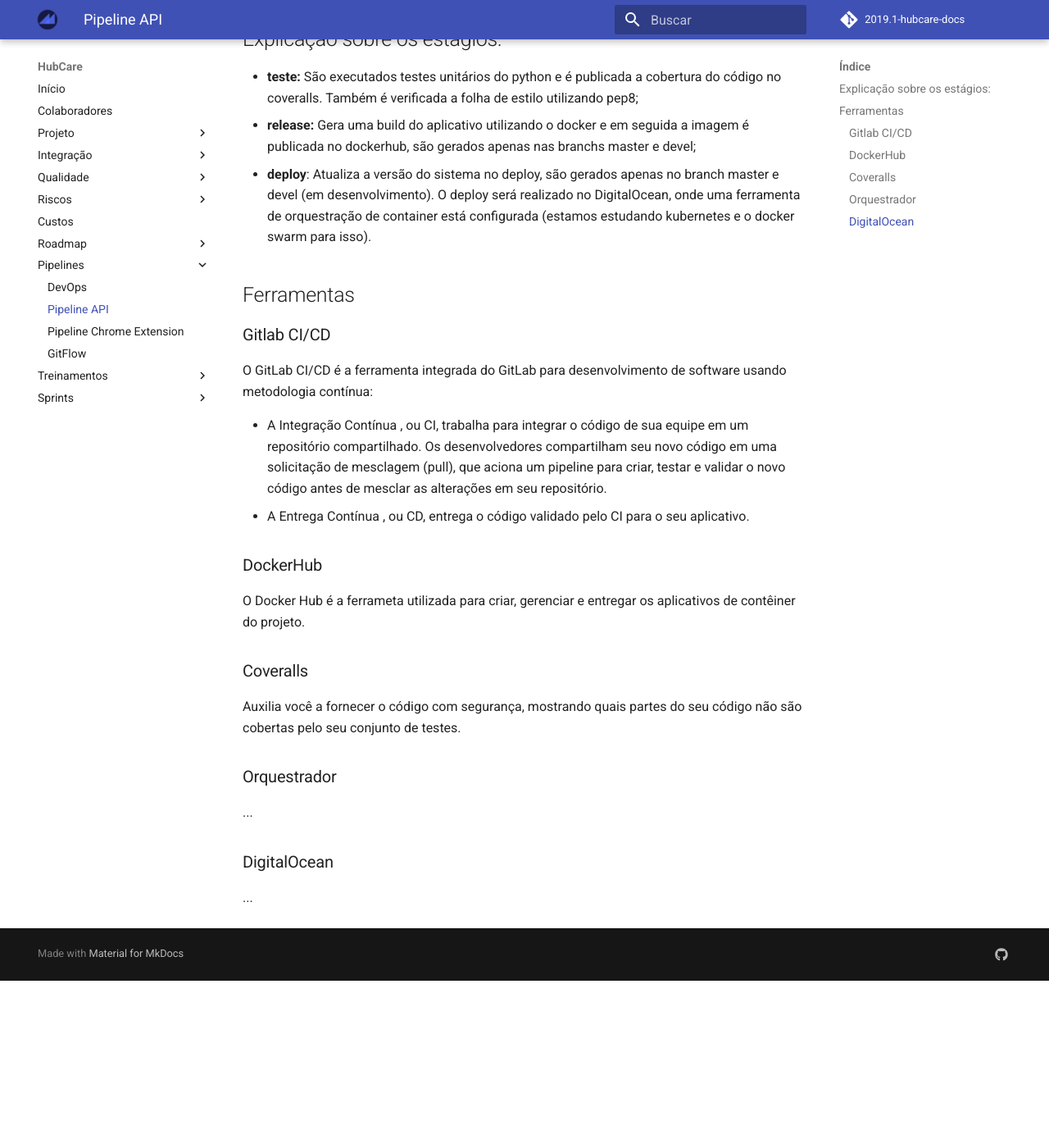
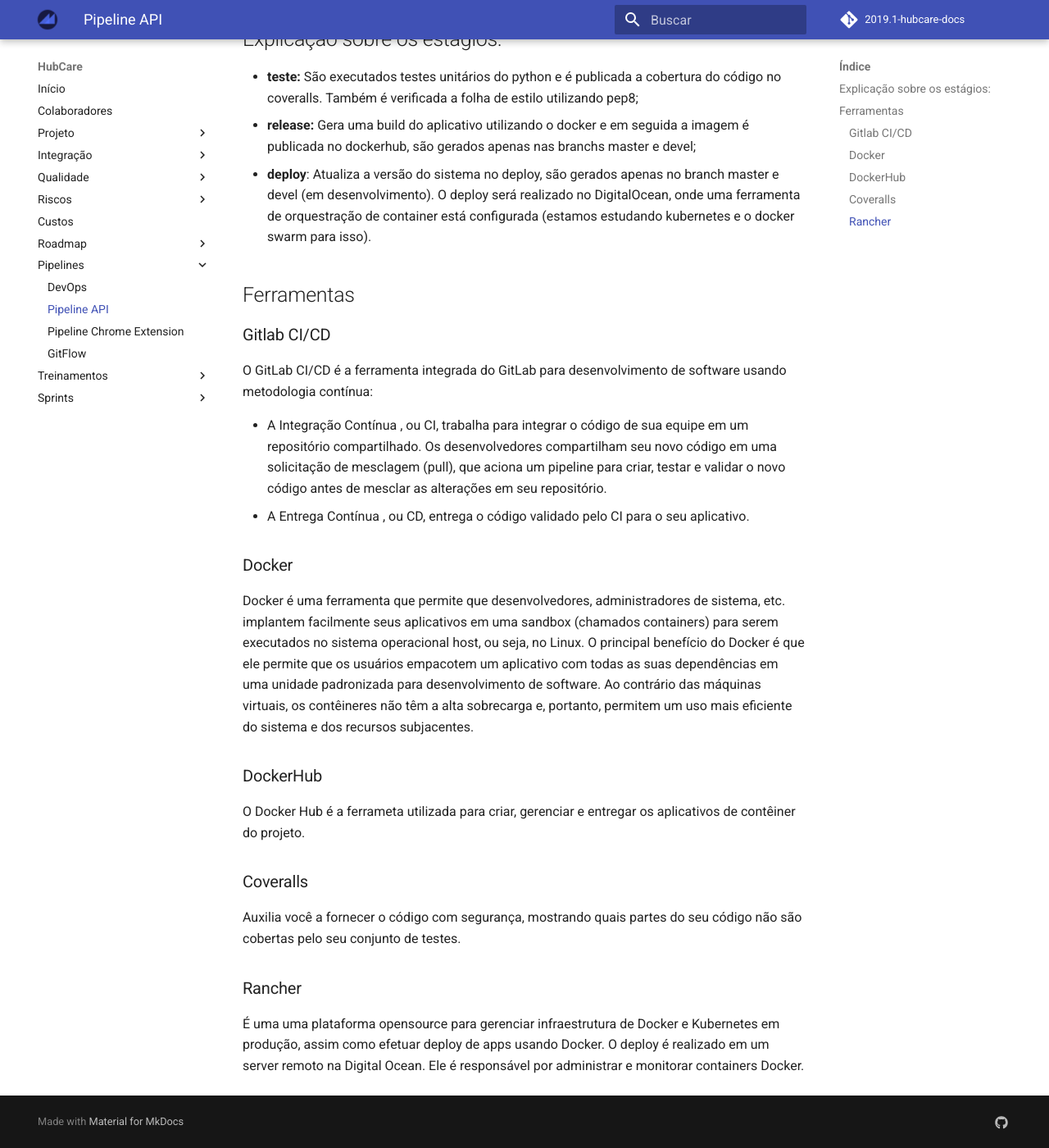
Before and after one commit to fga-eps-mds/2019.1-hubcare-docs, an MkDocs documentation site: the page built from docs/pipeline/api/README.md, in a window 1280 px wide and 1400 px high, scrolled down 643 px. Shown: the whole window at 82% size. Built offline with MkDocs 1.6.1 and Material for MkDocs 9.7.7, drawn with Linux system fonts in a browser that asks for light colours; comment, search, counter and statistics services are not loaded; before the commit the page ends 1839 px from its top, so only the background shows below that.

Commit message:
Update pipeline document

```diff
--- a/docs/pipeline/api/README.md
+++ b/docs/pipeline/api/README.md
@@ -17,6 +17,10 @@
 * A Integração Contínua , ou CI, trabalha para integrar o código de sua equipe em um repositório compartilhado. Os desenvolvedores compartilham seu novo código em uma solicitação de mesclagem (pull), que aciona um pipeline para criar, testar e validar o novo código antes de mesclar as alterações em seu repositório.
 * A Entrega Contínua , ou CD, entrega o código validado pelo CI para o seu aplicativo.
 
+### Docker
+
+Docker é uma ferramenta que permite que desenvolvedores, administradores de sistema, etc. implantem facilmente seus aplicativos em uma sandbox (chamados containers) para serem executados no sistema operacional host, ou seja, no Linux. O principal benefício do Docker é que ele permite que os usuários empacotem um aplicativo com todas as suas dependências em uma unidade padronizada para desenvolvimento de software. Ao contrário das máquinas virtuais, os contêineres não têm a alta sobrecarga e, portanto, permitem um uso mais eficiente do sistema e dos recursos subjacentes.
+
 ### DockerHub
 
 O Docker Hub é a ferrameta utilizada para criar, gerenciar e entregar os aplicativos de contêiner do projeto.
@@ -25,8 +29,6 @@
 
 Auxilia você a fornecer o código com segurança, mostrando quais partes do seu código não são cobertas pelo seu conjunto de testes.
 
-### Orquestrador
-...
+### Rancher
 
-### DigitalOcean
-...
+É uma uma plataforma opensource para gerenciar infraestrutura de Docker e Kubernetes em produção, assim como efetuar deploy de apps usando Docker. O deploy é realizado em um server remoto na Digital Ocean. Ele é responsável por administrar e monitorar containers Docker.
```
